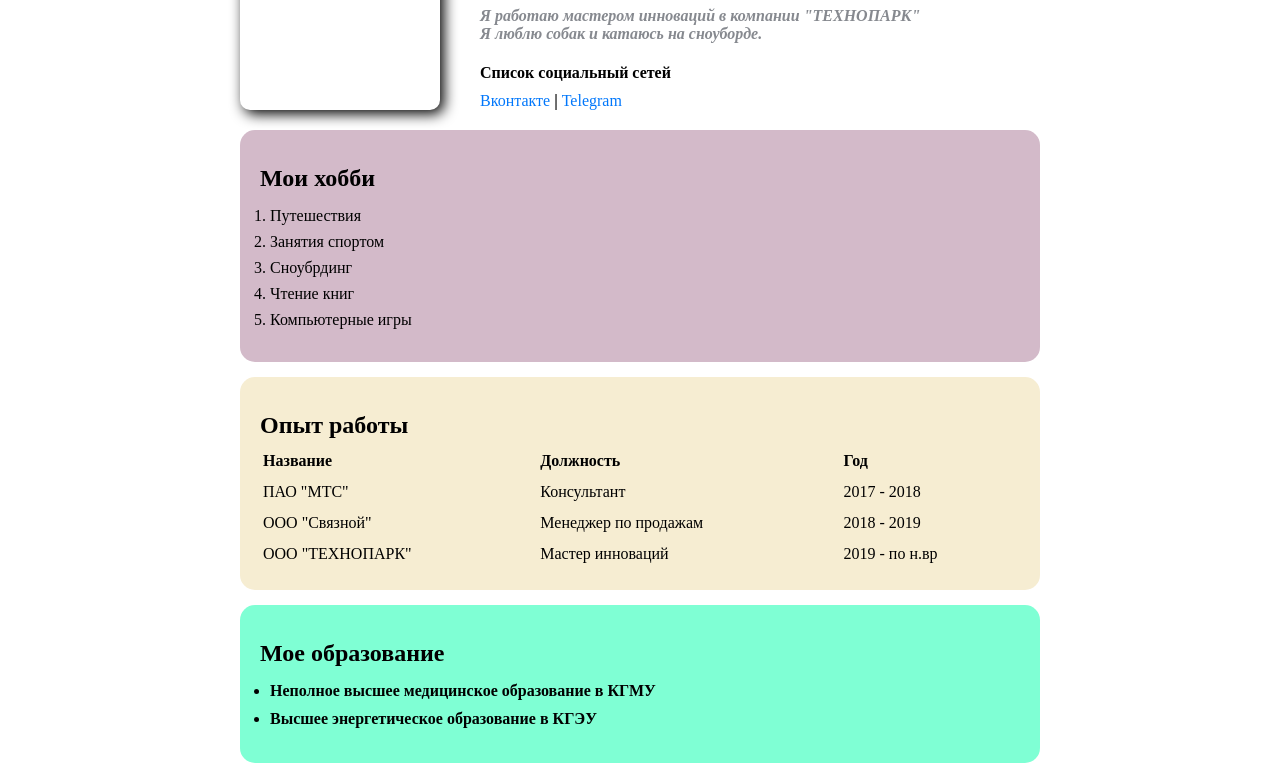
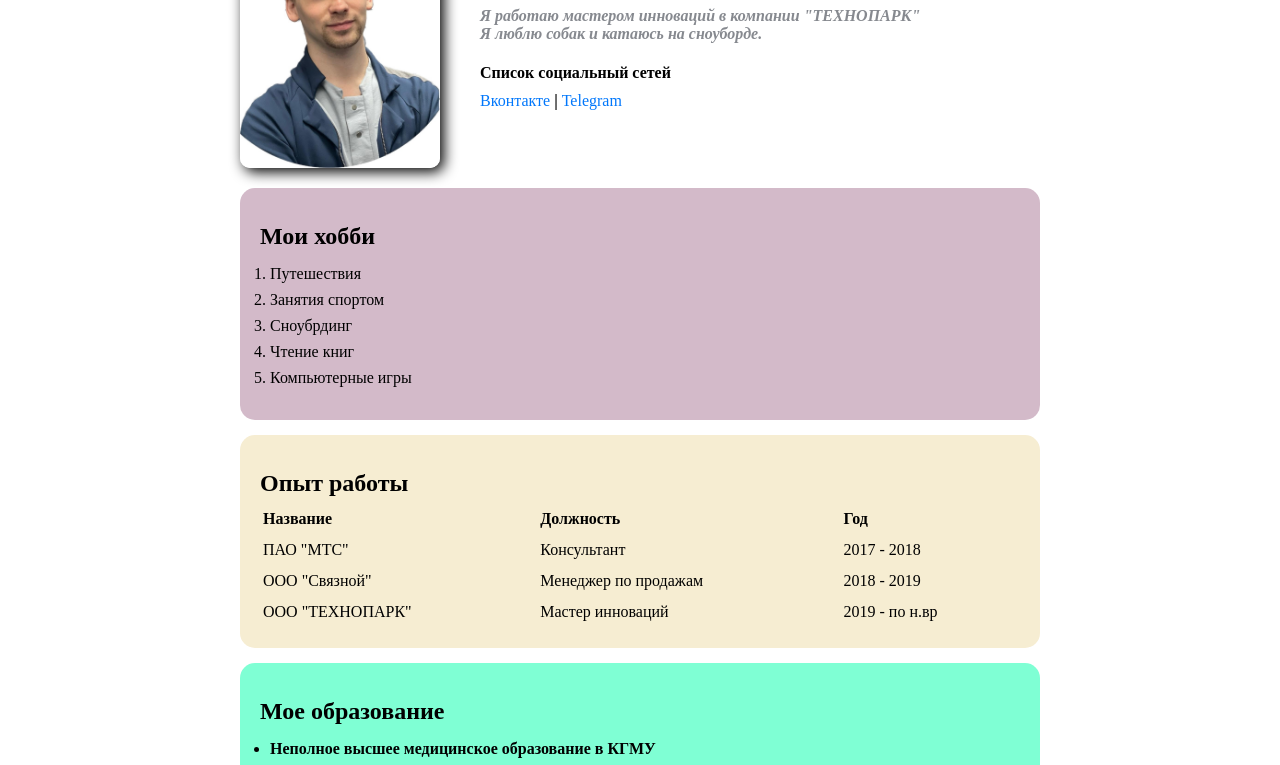
Before and after one commit to AlexTechnoKzn/resume, a plain HTML site: page index.html in a window 1280 px wide. Shown: the part 96-861 px from the top of the page. Drawn offline with Linux system fonts and the light colour scheme.

Commit message:
index.html

```diff
--- a/index.html
+++ b/index.html
@@ -24,7 +24,7 @@
 <div class="container">
 
     <div class="info">
-    <img src=main/Аватарка.jpg" alt="Здесь фотография Александра" class="avatar">
+    <img src="Аватарка.jpg" alt="Здесь фотография Александра" class="avatar">
 
     <div class="info-text">
 
```
